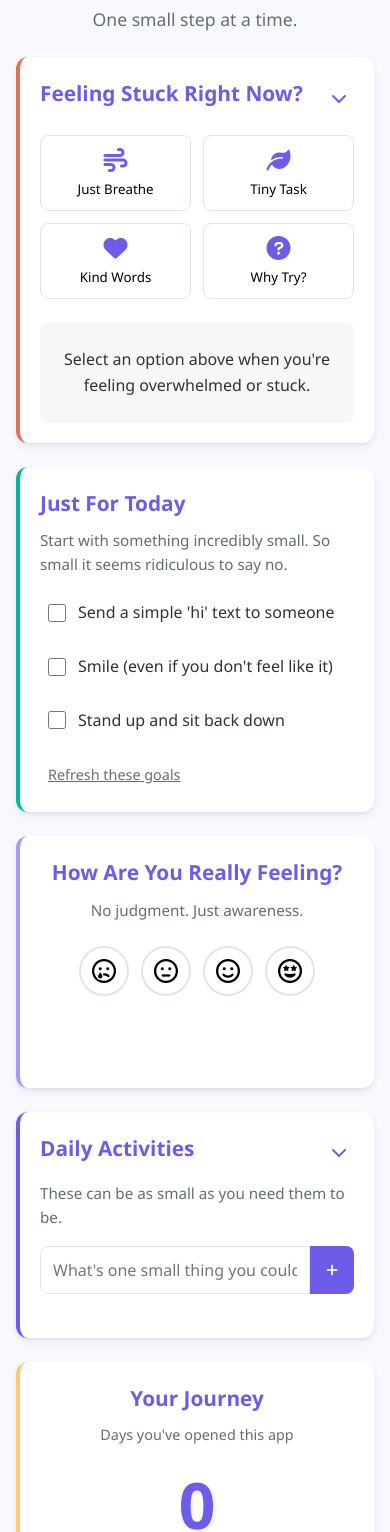
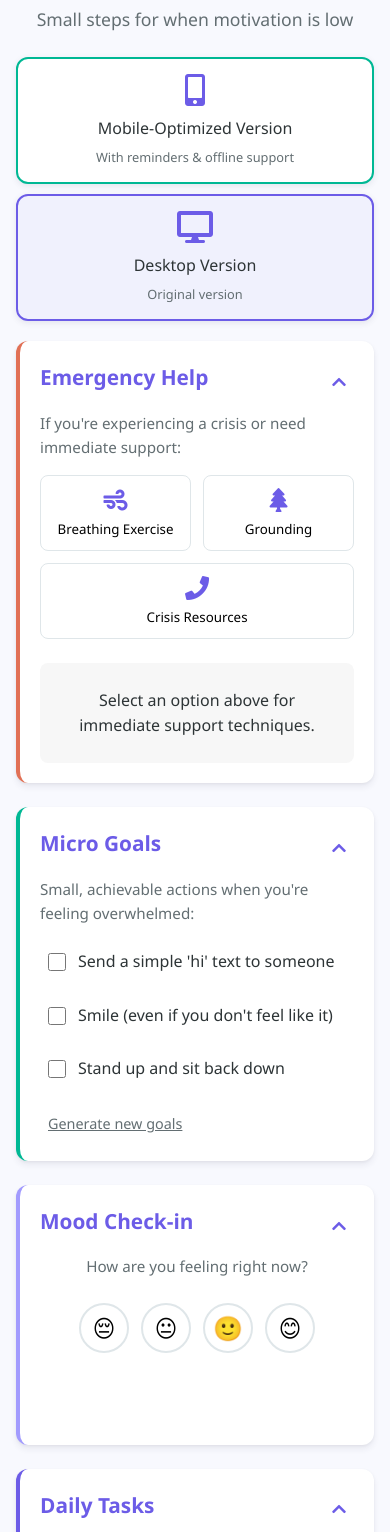
Before and after one commit to DevEnchanter/motivate-me, a plain HTML site: page index.html in a window 390 px wide. Shown: the part 94-1626 px from the top of the page. Drawn offline with Linux system fonts and the light colour scheme.

Commit message:
Update with enhanced features and mobile optimizations

```diff
--- a/index.html
+++ b/index.html
@@ -3,142 +3,171 @@
 <head>
     <meta charset="UTF-8">
     <meta name="viewport" content="width=device-width, initial-scale=1.0">
-    <title>MotivateMe - Break Free</title>
+    <title>MotivateMe</title>
     <link rel="stylesheet" href="styles.css">
-    <link rel="stylesheet" href="https://cdnjs.cloudflare.com/ajax/libs/font-awesome/6.0.0-beta3/css/all.min.css">
+    <link href="https://cdnjs.cloudflare.com/ajax/libs/font-awesome/5.15.4/css/all.min.css" rel="stylesheet">
 </head>
 <body>
     <div class="app-container">
         <header>
             <h1>MotivateMe</h1>
-            <p class="tagline">One small step at a time.</p>
+            <p class="tagline">Small steps for when motivation is low</p>
         </header>
 
-        <main>
-            <section class="emergency-help" id="emergency-section">
-                <div class="emergency-header">
-                    <h2>Feeling Stuck Right Now?</h2>
-                    <button id="toggle-emergency" class="toggle-btn"><i class="fas fa-chevron-down"></i></button>
+        <div class="app-version-selector">
+            <a href="mobile.html" class="version-btn mobile-version">
+                <i class="fas fa-mobile-alt"></i>
+                <span>Mobile-Optimized Version</span>
+                <span class="version-desc">With reminders & offline support</span>
+            </a>
+            <a href="index.html" class="version-btn desktop-version active">
+                <i class="fas fa-desktop"></i>
+                <span>Desktop Version</span>
+                <span class="version-desc">Original version</span>
+            </a>
         </div>
-                <div class="emergency-content" id="emergency-content">
+
+        <section class="section emergency-help">
+            <div class="section-header">
+                <h2>Emergency Help</h2>
+                <button class="toggle-btn" id="toggle-emergency"><i class="fas fa-chevron-up"></i></button>
+            </div>
+            <div id="emergency-content">
+                <p class="section-intro">If you're experiencing a crisis or need immediate support:</p>
                 <div class="emergency-options">
-                        <button class="emergency-btn" data-action="breathe">
+                    <button class="emergency-btn" id="breathing-btn">
                         <i class="fas fa-wind"></i>
-                            <span>Just Breathe</span>
+                        <span>Breathing Exercise</span>
                     </button>
-                        <button class="emergency-btn" data-action="tiny-task">
-                            <i class="fas fa-leaf"></i>
-                            <span>Tiny Task</span>
+                    <button class="emergency-btn" id="grounding-btn">
+                        <i class="fas fa-tree"></i>
+                        <span>Grounding</span>
                     </button>
-                        <button class="emergency-btn" data-action="kind-words">
-                            <i class="fas fa-heart"></i>
-                            <span>Kind Words</span>
-                        </button>
-                        <button class="emergency-btn" data-action="why-try">
-                            <i class="fas fa-question-circle"></i>
-                            <span>Why Try?</span>
+                    <button class="emergency-btn" id="resources-btn">
+                        <i class="fas fa-phone"></i>
+                        <span>Crisis Resources</span>
                     </button>
                 </div>
                 <div id="emergency-display" class="emergency-display">
-                        <p>Select an option above when you're feeling overwhelmed or stuck.</p>
+                    <p>Select an option above for immediate support techniques.</p>
                 </div>
             </div>
         </section>
 
-            <section class="micro-goals">
-                <h2>Just For Today</h2>
-                <p class="section-intro">Start with something incredibly small. So small it seems ridiculous to say no.</p>
+        <section class="section micro-goals">
+            <div class="section-header">
+                <h2>Micro Goals</h2>
+                <button class="toggle-btn" id="toggle-micro-goals"><i class="fas fa-chevron-up"></i></button>
+            </div>
+            <div id="micro-goals-content">
+                <p class="section-intro">Small, achievable actions when you're feeling overwhelmed:</p>
                 <div class="micro-goals-list" id="micro-goals-list">
-                    <div class="micro-goal">
-                        <input type="checkbox" id="water-goal" class="micro-checkbox">
-                        <label for="water-goal">Drink a glass of water</label>
+                    <!-- Will be populated by JavaScript -->
                 </div>
-                    <div class="micro-goal">
-                        <input type="checkbox" id="window-goal" class="micro-checkbox">
-                        <label for="window-goal">Look out a window for 30 seconds</label>
-                    </div>
-                    <div class="micro-goal">
-                        <input type="checkbox" id="stretch-goal" class="micro-checkbox">
-                        <label for="stretch-goal">Stretch for 10 seconds</label>
-                    </div>
-                </div>
-                <button id="refresh-micro-goals" class="subtle-btn">Refresh these goals</button>
-            </section>
-
-            <section class="mood-tracker">
-                <h2>How Are You Really Feeling?</h2>
-                <p class="section-intro">No judgment. Just awareness.</p>
-                <div class="mood-options">
-                    <button class="mood-btn" data-mood="1"><i class="far fa-sad-tear"></i></button>
-                    <button class="mood-btn" data-mood="2"><i class="far fa-meh"></i></button>
-                    <button class="mood-btn" data-mood="3"><i class="far fa-smile"></i></button>
-                    <button class="mood-btn" data-mood="4"><i class="far fa-grin-stars"></i></button>
-                </div>
-                <div class="mood-message" id="mood-message"></div>
-            </section>
-
-            <section class="daily-tasks">
-                <div class="section-header">
-                    <h2>Daily Activities</h2>
-                    <button id="toggle-tasks" class="toggle-btn"><i class="fas fa-chevron-down"></i></button>
-                </div>
-                <div id="tasks-content">
-                    <p class="section-intro">These can be as small as you need them to be.</p>
-                    <div class="task-input-container">
-                        <input type="text" id="task-input" placeholder="What's one small thing you could try today?">
-                        <button id="add-task-btn"><i class="fas fa-plus"></i></button>
-                    </div>
-                    <ul id="task-list" class="task-list"></ul>
+                <button class="subtle-btn" id="more-goals-btn">Generate new goals</button>
             </div>
         </section>
 
-            <section class="dashboard">
-                <div class="streak-container">
-                    <h2>Your Journey</h2>
-                    <p class="streak-label">Days you've opened this app</p>
-                    <div class="streak-counter" id="streak-counter">0</div>
-                    <p class="streak-message">Every day counts, even if all you did was show up.</p>
+        <section class="section mood-tracker">
+            <div class="section-header">
+                <h2>Mood Check-in</h2>
+                <button class="toggle-btn" id="toggle-mood"><i class="fas fa-chevron-up"></i></button>
             </div>
-            </section>
-
-            <section class="reflection">
-                <div class="section-header">
-                    <h2>A Moment of Reflection</h2>
-                    <button id="toggle-reflection" class="toggle-btn"><i class="fas fa-chevron-down"></i></button>
+            <div id="mood-content">
+                <p class="section-intro">How are you feeling right now?</p>
+                <div class="mood-options">
+                    <button class="mood-btn" data-mood="1">😔</button>
+                    <button class="mood-btn" data-mood="2">😐</button>
+                    <button class="mood-btn" data-mood="3">🙂</button>
+                    <button class="mood-btn" data-mood="4">😊</button>
                 </div>
-                <div id="reflection-content">
-                    <p class="section-intro">There's no right or wrong answer. Just honesty.</p>
-                    <div class="reflection-prompt">
-                        <p id="reflection-question">What small thing caught your attention today?</p>
-                        <textarea id="reflection-answer" placeholder="Even 'nothing' is a valid answer..."></textarea>
-                        <button id="save-reflection-btn">Save</button>
+                <div id="mood-message" class="mood-message">
+                    <!-- Will be populated by JavaScript -->
                 </div>
             </div>
         </section>
 
-            <section class="motivation">
-                <h2>A Gentle Reminder</h2>
+        <section class="section daily-tasks">
+            <div class="section-header">
+                <h2>Daily Tasks</h2>
+                <button class="toggle-btn" id="toggle-tasks"><i class="fas fa-chevron-up"></i></button>
+            </div>
+            <div id="tasks-content">
+                <p class="section-intro">Break down your day into manageable tasks:</p>
+                <div class="task-input-container">
+                    <input type="text" id="task-input" placeholder="Add a small task...">
+                    <button id="add-task-btn"><i class="fas fa-plus"></i></button>
+                </div>
+                <ul class="task-list" id="task-list">
+                    <!-- Will be populated by JavaScript -->
+                </ul>
+            </div>
+        </section>
+
+        <section class="section dashboard">
+            <div class="section-header">
+                <h2>Your Journey</h2>
+                <button class="toggle-btn" id="toggle-dashboard"><i class="fas fa-chevron-up"></i></button>
+            </div>
+            <div id="dashboard-content">
+                <div class="streak-container">
+                    <span id="streak-counter" class="streak-counter">0</span>
+                    <span class="streak-label">Day Streak</span>
+                </div>
+                <p id="streak-message" class="streak-message">
+                    Every day you check in adds to your streak. Keep it going!
+                </p>
+            </div>
+        </section>
+
+        <section class="section reflection">
+            <div class="section-header">
+                <h2>Daily Reflection</h2>
+                <button class="toggle-btn" id="toggle-reflection"><i class="fas fa-chevron-up"></i></button>
+            </div>
+            <div id="reflection-content">
+                <p class="section-intro">Take a moment to reflect on your day:</p>
+                <div id="reflection-question">
+                    <!-- Will be populated by JavaScript -->
+                </div>
+                <textarea id="reflection-answer" placeholder="Your thoughts..."></textarea>
+                <button id="save-reflection-btn">Save Reflection</button>
+                <button id="view-journal-btn" class="subtle-btn">View Previous Reflections</button>
+            </div>
+        </section>
+
+        <section class="section motivation">
+            <div class="section-header">
+                <h2>Motivation</h2>
+                <button class="toggle-btn" id="toggle-motivation"><i class="fas fa-chevron-up"></i></button>
+            </div>
+            <div id="motivation-content">
                 <div class="quote-container">
-                    <p id="quote">"The path to change starts with forgiveness for yesterday and a tiny step today."</p>
+                    <div id="quote">
+                        <!-- Will be populated by JavaScript -->
+                    </div>
                     <button id="new-quote-btn">New Reminder</button>
                 </div>
+            </div>
         </section>
-        </main>
+    </div>
 
     <footer>
-            <p>One moment at a time. One day at a time.</p>
+        <p>MotivateMe - A tool for when motivation is low</p>
         <nav>
-                <a href="#" id="show-journal"><i class="fas fa-book"></i> Your Words</a>
-                <a href="#" id="show-why"><i class="fas fa-seedling"></i> Why This Helps</a>
-                <a href="#" id="show-settings"><i class="fas fa-cog"></i> Settings</a>
+            <a href="#" id="settings-link">Settings</a>
+            <a href="#" id="why-this-works-link">Why This Works</a>
+            <a href="#" id="about-link">About</a>
         </nav>
     </footer>
-    </div>
 
+    <!-- Modal -->
     <div id="modal" class="modal hidden">
         <div class="modal-content">
-            <span class="close-modal">&times;</span>
-            <div id="modal-body"></div>
+            <span class="close-modal" id="close-modal">&times;</span>
+            <div id="modal-content">
+                <!-- Will be populated by JavaScript -->
+            </div>
         </div>
     </div>
 
--- a/styles.css
+++ b/styles.css
@@ -962,3 +962,65 @@ footer a:hover {
     align-items: center;
     gap: 0.5rem;
 }
+
+/* App Version Selector */
+.app-version-selector {
+    display: flex;
+    flex-direction: column;
+    gap: 10px;
+    margin-bottom: 20px;
+}
+
+.version-btn {
+    display: flex;
+    flex-direction: column;
+    align-items: center;
+    padding: 15px;
+    border-radius: 12px;
+    background-color: var(--card-color);
+    border: 2px solid var(--border-color);
+    color: var(--text-color);
+    text-decoration: none;
+    transition: all 0.2s ease;
+    box-shadow: 0 2px 6px rgba(50, 50, 93, 0.1);
+}
+
+.version-btn:hover {
+    transform: translateY(-2px);
+    box-shadow: 0 4px 8px rgba(50, 50, 93, 0.15);
+}
+
+.version-btn i {
+    font-size: 2rem;
+    margin-bottom: 10px;
+    color: var(--primary-color);
+}
+
+.version-btn span {
+    font-weight: 500;
+}
+
+.version-desc {
+    font-size: 0.8rem;
+    color: var(--text-muted);
+    margin-top: 5px;
+}
+
+.mobile-version {
+    border-color: var(--accent-color);
+}
+
+.desktop-version.active {
+    border-color: var(--primary-color);
+    background-color: rgba(108, 92, 231, 0.05);
+}
+
+@media (min-width: 600px) {
+    .app-version-selector {
+        flex-direction: row;
+    }
+
+    .version-btn {
+        flex: 1;
+    }
+}
```
Also changed, not shown: 2 other files. Lines whose indentation alone changed are shown as unchanged.
